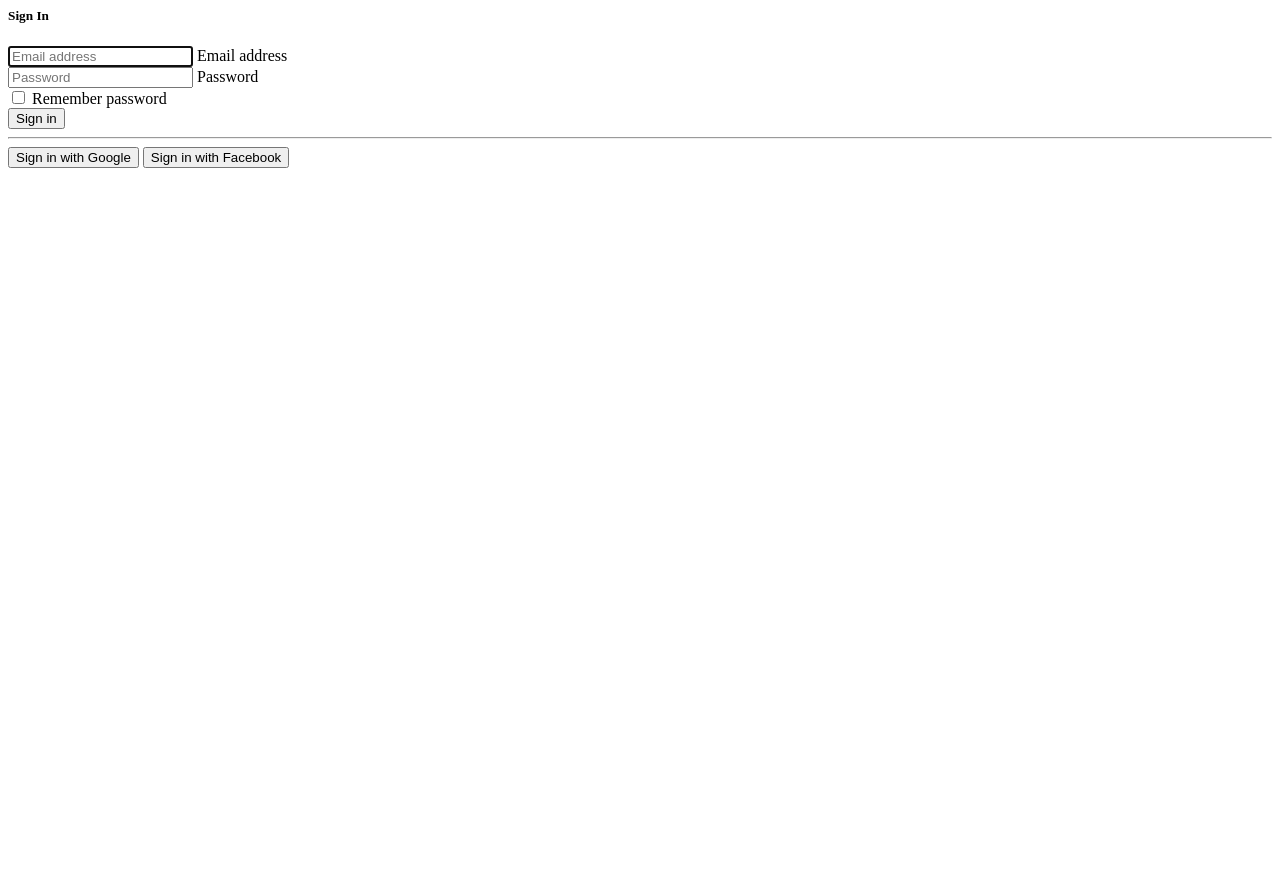
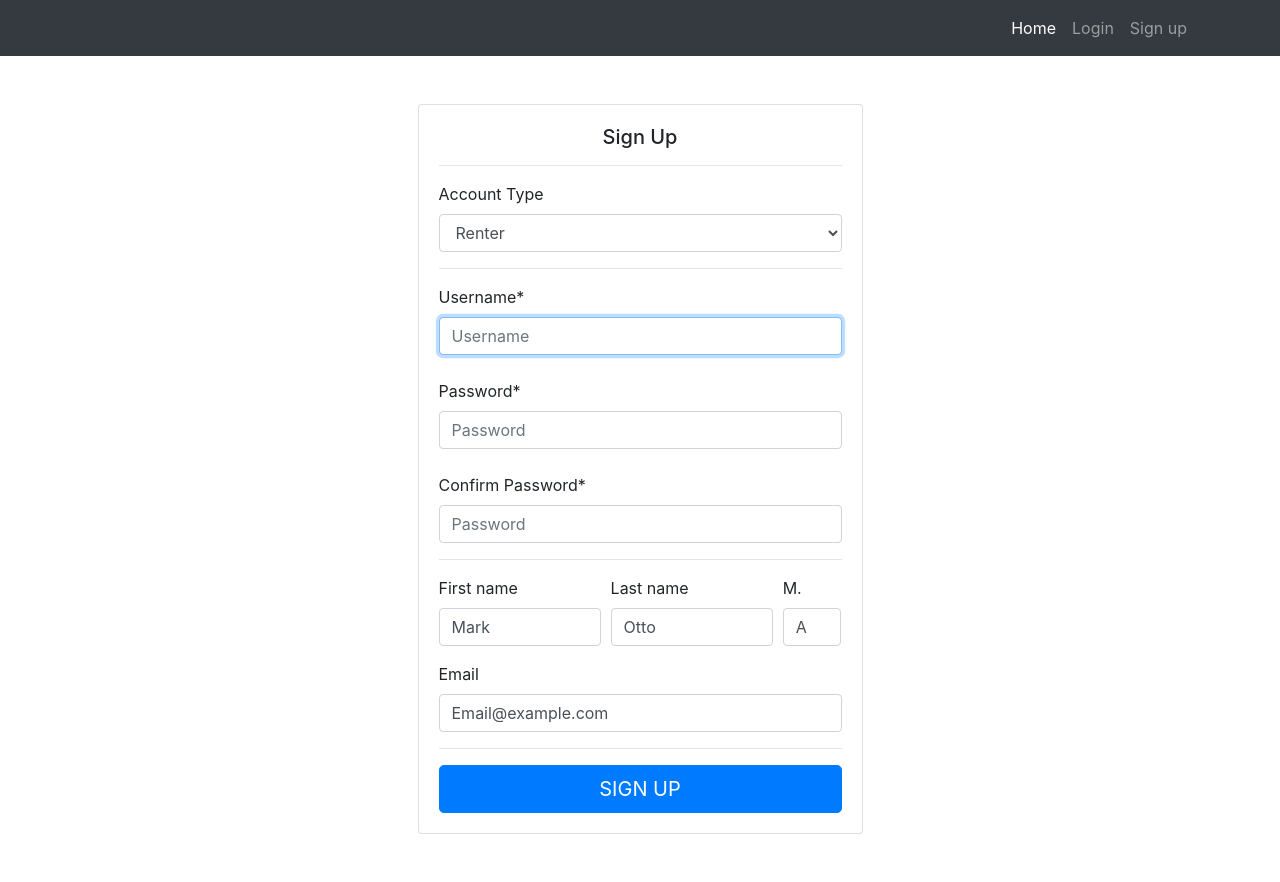
Before and after one commit to George-Strauch/Software-Engineering-Project, a Django app: page /register/ in a window 1280 px wide. Before the commit the page ends 168 px from the top, so only its background shows below. Run offline with Django 3.2, Linux system fonts and the light colour scheme; some libraries are stand-ins or nearby versions.

Commit message:
updated html

```diff
--- a/SE_Project/urls.py
+++ b/SE_Project/urls.py
@@ -15,12 +15,13 @@ Including another URLconf
 """
 from django.contrib import admin
 from django.urls import path, include
-from user.views import register_user
+from user.views import register_user, sign_in
 
 
 urlpatterns = [
     path('admin/', admin.site.urls),
     path('', include('rentals.urls')),
     path('register/', register_user, name='register'),
+    path('login/', sign_in, name='login'),
 
 ]
--- a/rentals/helper_models.py
+++ b/rentals/helper_models.py
@@ -1,8 +1,6 @@
 from django.db import models
 
 # ---- helper models -----------------
-
-
 
 
 class Address(models.Model):
--- a/rentals/views.py
+++ b/rentals/views.py
@@ -18,7 +18,7 @@ def rent_property(request):
     return HttpResponse('hello')  # todo
 
 
-def create_posting(request):
+def create_property(request):
     return HttpResponse('hello')  # todo
 
 
--- a/templates/rentals/base.html
+++ b/templates/rentals/base.html
@@ -1,11 +1,6 @@
 {% load static %}
 <!DOCTYPE html>
-
-
-
-
 <html lang="en">
-
 
 <head>
     <!-- Required meta tags -->
@@ -15,16 +10,12 @@
     <!-- Bootstrap CSS -->
     <link rel="stylesheet" href="https://maxcdn.bootstrapcdn.com/bootstrap/4.0.0/css/bootstrap.min.css" integrity="sha384-Gn5384xqQ1aoWXA+058RXPxPg6fy4IWvTNh0E263XmFcJlSAwiGgFAW/dAiS6JXm" crossorigin="anonymous">
 
-{#    <link rel="stylesheet" type="text/css" href="{% static 'rentals/main.css' %}">#}
-
     {% if title %}
         <title>Django test- {{ title }}</title>
     {% else %}
         <title>Django rentals</title>
     {% endif %}
 </head>
-
-
 
 <body>
     <header class="site-header">
@@ -33,20 +24,19 @@
           <div class="container">
             <div class="collapse navbar-collapse" id="navbarResponsive">
               <ul class="navbar-nav ml-auto">
+
                 <li class="nav-item active">
-                  <a class="nav-link" href="#">Home
-                        <span class="sr-only">(current)</span>
-                      </a>
+                  <a class="nav-link" href="/">Home</a>
                 </li>
+
                 <li class="nav-item">
-                  <a class="nav-link" href="#">Login</a>
+                  <a class="nav-link" href="/login">Login</a>
                 </li>
+
                 <li class="nav-item">
-                  <a class="nav-link" href="#">Logout</a>
+                  <a class="nav-link" href="/register">Sign up</a>
                 </li>
-                <li class="nav-item">
-                  <a class="nav-link" href="#">Sign up</a>
-                </li>
+
               </ul>
             </div>
           </div>
@@ -54,12 +44,5 @@
 <!-- /.container -->
     </header>
 
-
-
-{#    <!-- Optional JavaScript -->#}
-{#    <!-- jQuery first, then Popper.js, then Bootstrap JS -->#}
-{#    <script src="https://code.jquery.com/jquery-3.2.1.slim.min.js" integrity="sha384-KJ3o2DKtIkvYIK3UENzmM7KCkRr/rE9/Qpg6aAZGJwFDMVNA/GpGFF93hXpG5KkN" crossorigin="anonymous"></script>#}
-{#    <script src="https://cdnjs.cloudflare.com/ajax/libs/popper.js/1.12.9/umd/popper.min.js" integrity="sha384-ApNbgh9B+Y1QKtv3Rn7W3mgPxhU9K/ScQsAP7hUibX39j7fakFPskvXusvfa0b4Q" crossorigin="anonymous"></script>#}
-{#    <script src="https://maxcdn.bootstrapcdn.com/bootstrap/4.0.0/js/bootstrap.min.js" integrity="sha384-JZR6Spejh4U02d8jOt6vLEHfe/JQGiRRSQQxSfFWpi1MquVdAyjUar5+76PVCmYl" crossorigin="anonymous"></script>#}
 </body>
 </html>
--- a/templates/rentals/home.html
+++ b/templates/rentals/home.html
@@ -1,4 +1,3 @@
-
 {% include "rentals/base.html" %}
 
 
--- /dev/null
+++ b/templates/users/nameForm.html
@@ -0,0 +1,28 @@
+<form>
+
+  <div class="form-row">
+
+    <div class="col-md-5 mb-3">
+      <label for="validationDefault01">First name</label>
+      <input type="text" class="form-control" id="validationDefault01" placeholder="First name" value="Mark" required>
+    </div>
+
+    <div class="col-md-5 mb-3">
+      <label for="validationDefault02">Last name</label>
+      <input type="text" class="form-control" id="validationDefault02" placeholder="Last name" value="Otto" required>
+    </div>
+
+    <div class="col-md-2 mb-3">
+      <label for="validationDefault02">M.</label>
+      <input type="text" class="form-control" id="validationDefault04" placeholder="mi" value="A" required>
+    </div>
+  </div>
+
+  <div class="form-row">
+    <div class="col">
+      <label for="validationDefault01">Email</label>
+      <input type="text" class="form-control" id="validationDefault01" placeholder="Email" value="Email@example.com" required>
+    </div>
+  </div>
+
+</form>
--- a/templates/users/register.html
+++ b/templates/users/register.html
@@ -1,31 +1,55 @@
 <!-- This snippet uses Font Awesome 5 Free as a dependency. You can download it at fontawesome.io! -->
+{% include "rentals/base.html" %}
 
 <body>
   <div class="container">
     <div class="row">
       <div class="col-sm-9 col-md-7 col-lg-5 mx-auto">
-        <div class="card card-signin my-5">
+        <div class="card card-sign-in my-5">
           <div class="card-body">
-            <h5 class="card-title text-center">Sign In</h5>
-            <form class="form-signin">
+            <h5 class="card-title text-center">Sign Up</h5>
+
+            <hr>
+
+            <form class="form-sign-in">
+
+              <div class="form-group">
+                 <label>Account Type</label>
+                  <select class="form-control">
+                   <option selected>Renter</option>
+                   <option>Property Owner</option>
+                 </select>
+               </div>
+
+                <hr>
+
               <div class="form-label-group">
-                <input type="email" id="inputEmail" class="form-control" placeholder="Email address" required autofocus>
-                <label for="inputEmail">Email address</label>
+                <label for="inputUsername">Username*</label>
+                <input type="username" id="inputUsername" class="form-control" placeholder="Username" required autofocus>
               </div>
 
+                <br>
+
               <div class="form-label-group">
+                <label for="inputPassword">Password*</label>
                 <input type="password" id="inputPassword" class="form-control" placeholder="Password" required>
-                <label for="inputPassword">Password</label>
               </div>
 
-              <div class="custom-control custom-checkbox mb-3">
-                <input type="checkbox" class="custom-control-input" id="customCheck1">
-                <label class="custom-control-label" for="customCheck1">Remember password</label>
+                <br>
+
+              <div class="form-label-group">
+                <label for="inputPassword">Confirm Password*</label>
+                <input type="password" id="inputPassword" class="form-control" placeholder="Password" required>
               </div>
-              <button class="btn btn-lg btn-primary btn-block text-uppercase" type="submit">Sign in</button>
-              <hr class="my-4">
-              <button class="btn btn-lg btn-google btn-block text-uppercase" type="submit"><i class="fab fa-google mr-2"></i> Sign in with Google</button>
-              <button class="btn btn-lg btn-facebook btn-block text-uppercase" type="submit"><i class="fab fa-facebook-f mr-2"></i> Sign in with Facebook</button>
+
+                <hr>
+
+              {% include 'users/nameForm.html' %}
+
+                <hr>
+
+              <button class="btn btn-lg btn-primary btn-block text-uppercase" type="submit">Sign Up</button>
+
             </form>
           </div>
         </div>
--- a/user/views.py
+++ b/user/views.py
@@ -33,6 +33,11 @@ def view_profile(request):
     return HttpResponse('hello')  #
 
 
+def sign_in(request):
+    return render(request, 'users/signin.html')
+
+
+
 #
 # @login_required
 # def edit_profile(request):
@@ -58,11 +63,3 @@ def view_profile(request):
 
     # return render(request, 'users/edit_profile.html', context)     todo: create html file
     return HttpResponse('hello')  #
-
-
-def sign_in(request):
-    comtext = {
-        'user': request.user,
-    }
-    # return render(request, 'users/sign_in.html', {'form': form})     todo: create html file
-    return HttpResponse('hello')  # todo
```
Also changed, not shown: templates/rentals/addressForm.html (added, +32 -0 lines), templates/test.html (+46 -0 lines), templates/users/signin.html (added, +40 -0 lines).
